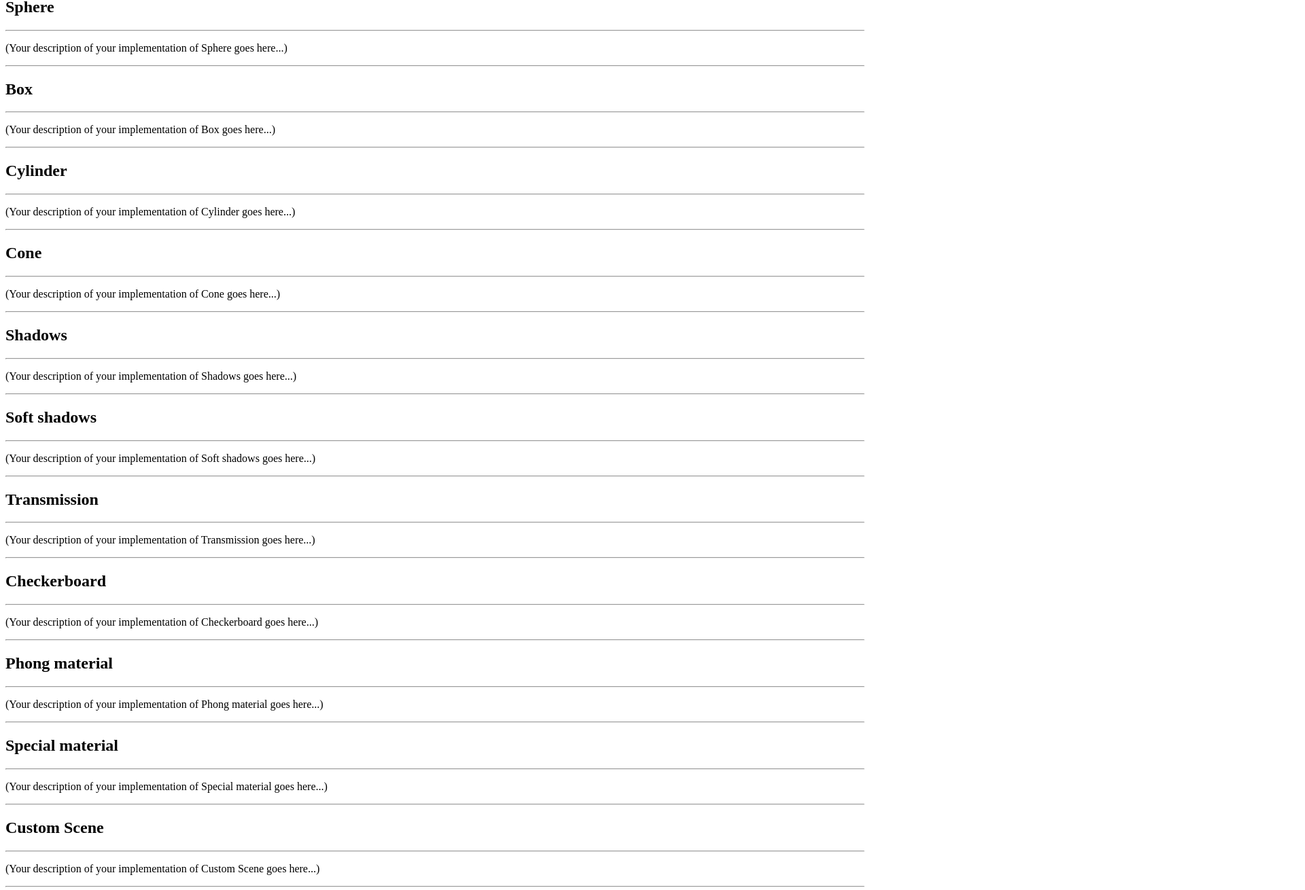
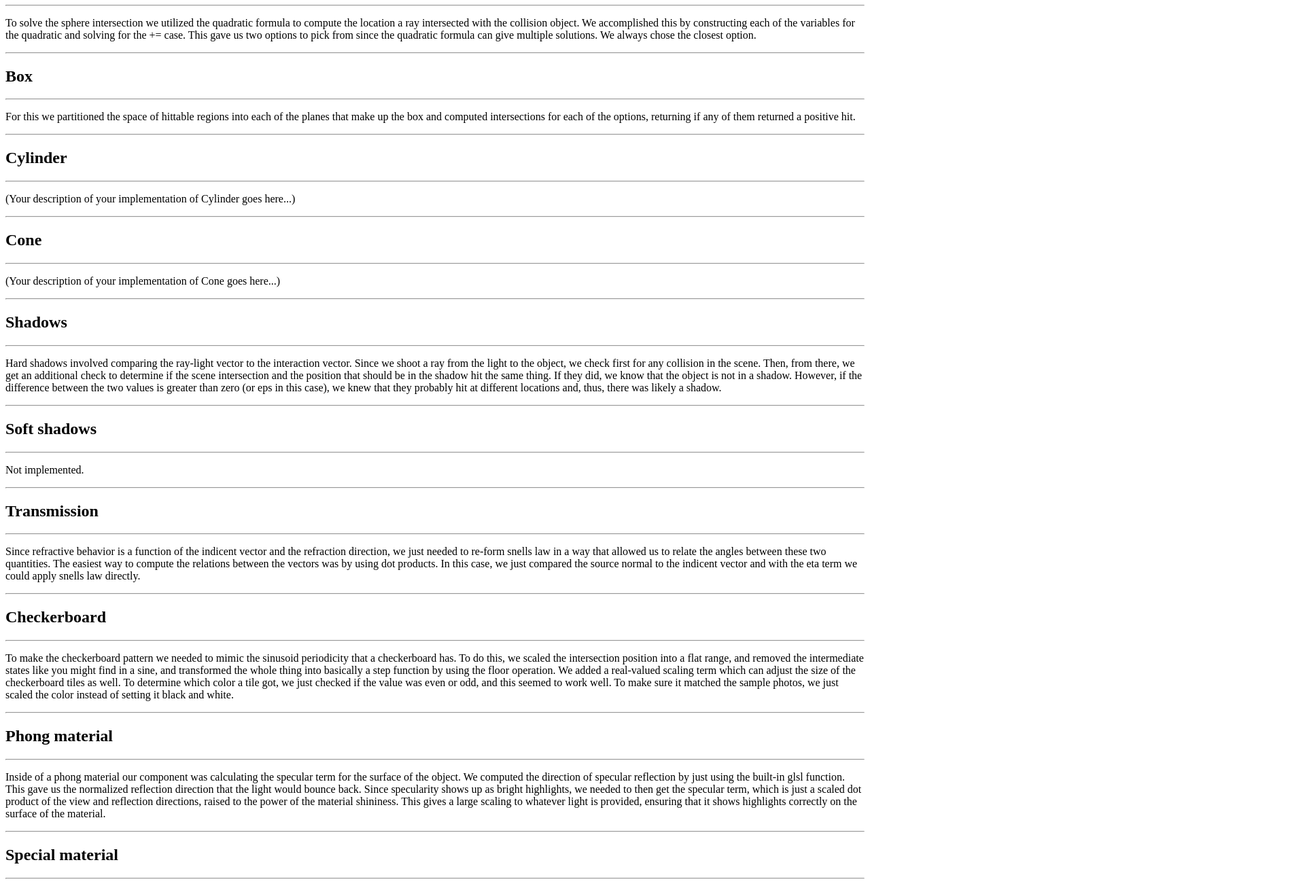
Before and after one commit to enocho1/CPSC-478-Assignment-4, a plain HTML site: page writeup.html in a window 1280 px wide. Shown: the part 1168-2478 px from the top of the page at 68% size, 1920 px wide, since content can reach past the window. Drawn offline with Linux system fonts and the light colour scheme.

Commit message:
writeup, clean up shader

```diff
--- a/writeup.html
+++ b/writeup.html
@@ -1,7 +1,8 @@
 <html>
+
 <head>
-    <title> COS426 Assignment 3 Rendering &mdash; Ray Tracer &mdash; Writeup</title>
-    <link href="css/style.css" type="text/css" rel="stylesheet"/>
+    <title> CPSC478/578 Assignment 4 Rendering &mdash; Ray Tracer &mdash; Writeup</title>
+    <link href="css/style.css" type="text/css" rel="stylesheet" />
 </head>
 
 <body>
@@ -10,7 +11,9 @@
     <div class="top">
         <div class="main_div">
 
-<h1> <div class=assignment>COS426 Assignment 3</div> Ray Tracer &mdash; Writeup</h1>
+            <h1>
+                <div class=assignment>CPSC478/578 Assignment 4 &mdash; Ray Tracer &mdash; Writeup
+            </h1>
             <h2>Switch to: <a href='index.html'>Interactive Editor</a></h2>
             <br>
             <div id='collaboration'>
@@ -50,7 +53,7 @@
                     </em>
                     <p>
                         <strong>
-                YOUR NAME HERE  (your-netid-here)
+                            YOUR NAME HERE (your-netid-here)
                         </strong>
                     </p>
 
@@ -80,62 +83,191 @@
                     <li>(2.0) <a href='#Animation'>Animation</a></li>
                     <li>(0-5) <a href='#Technical+Extensions'>Technical Extensions</a></li>
                     <li>(1.0) <a href='#Art+Contest'>Art Contest</a></li>
-</ul></div>
+                </ul>
+            </div>
 
-<p><hr><p><a name='Trace Ray and Calculate Color'></a><h2>TraceRay</h2><p><hr><p>
+            <p>
+                <hr>
+            <p><a name='Trace Ray and Calculate Color'></a>
+            <h2>TraceRay</h2>
+            <p>
+                <hr>
+            <p>
             <p>For the first part of the assignment, I followed the provided
                 instructions to complete the <code>traceRay</code> and <code>calculateColor</code>
                 functions.</p>
 
-<p><hr><p><a name='Triangle'></a><h2>Triangle</h2><p><hr><p>
+            <p>
+                <hr>
+            <p><a name='Triangle'></a>
+            <h2>Triangle</h2>
+            <p>
+                <hr>
+            <p>
                 (Your description of your implementation of Triangle goes here...)
 
-<p><hr><p><a name='Sphere'></a><h2>Sphere</h2><p><hr><p>
-(Your description of your implementation of Sphere goes here...)
+            <p>
+                <hr>
+            <p><a name='Sphere'></a>
+            <h2>Sphere</h2>
+            <p>
+                <hr>
+            <p>
+                To solve the sphere intersection we utilized the quadratic formula to compute the location a ray
+                intersected with the collision object. We accomplished this by constructing each of the variables for
+                the quadratic and solving for the += case. This gave us two options to pick from since the quadratic
+                formula can give multiple solutions. We always chose the closest option.
 
-<p><hr><p><a name='Box'></a><h2>Box</h2><p><hr><p>
-(Your description of your implementation of Box goes here...)
+            <p>
+                <hr>
+            <p><a name='Box'></a>
+            <h2>Box</h2>
+            <p>
+                <hr>
+            <p>
+                For this we partitioned the space of hittable regions into each of the planes that make up the box and
+                computed intersections for each of the options, returning if any of them returned a positive hit.
 
-<p><hr><p><a name='Cylinder'></a><h2>Cylinder</h2><p><hr><p>
+            <p>
+                <hr>
+            <p><a name='Cylinder'></a>
+            <h2>Cylinder</h2>
+            <p>
+                <hr>
+            <p>
                 (Your description of your implementation of Cylinder goes here...)
 
-<p><hr><p><a name='Cone'></a><h2>Cone</h2><p><hr><p>
+            <p>
+                <hr>
+            <p><a name='Cone'></a>
+            <h2>Cone</h2>
+            <p>
+                <hr>
+            <p>
                 (Your description of your implementation of Cone goes here...)
 
-<p><hr><p><a name='Shadows'></a><h2>Shadows</h2><p><hr><p>
-(Your description of your implementation of Shadows goes here...)
+            <p>
+                <hr>
+            <p><a name='Shadows'></a>
+            <h2>Shadows</h2>
+            <p>
+                <hr>
+            <p>
+                Hard shadows involved comparing the ray-light vector to the interaction vector. Since we shoot a ray
+                from the light to the object, we check first for any collision in the scene. Then, from there, we get an
+                additional check to determine if the scene intersection and the position that should be in the shadow
+                hit the same thing. If they did, we know that the object is not in a shadow. However, if the difference
+                between the two values is greater than zero (or eps in this case), we knew that they probably hit at
+                different locations and, thus, there was likely a shadow.
 
-<p><hr><p><a name='Soft+shadows'></a><h2>Soft shadows</h2><p><hr><p>
-(Your description of your implementation of Soft shadows goes here...)
+            <p>
+                <hr>
+            <p><a name='Soft+shadows'></a>
+            <h2>Soft shadows</h2>
+            <p>
+                <hr>
+            <p>
+                Not implemented.
 
-<p><hr><p><a name='Transmission'></a><h2>Transmission</h2><p><hr><p>
-(Your description of your implementation of Transmission goes here...)
+            <p>
+                <hr>
+            <p><a name='Transmission'></a>
+            <h2>Transmission</h2>
+            <p>
+                <hr>
+            <p>
+                Since refractive behavior is a function of the indicent vector and the refraction direction, we just
+                needed to re-form snells law in a way that allowed us to relate the angles between these two quantities.
+                The easiest way to compute the relations between the vectors was by using dot products. In this case, we
+                just compared the source normal to the indicent vector and with the eta term we could apply snells law
+                directly.
 
-<p><hr><p><a name='Checkerboard'></a><h2>Checkerboard</h2><p><hr><p>
-(Your description of your implementation of Checkerboard goes here...)
+            <p>
+                <hr>
+            <p><a name='Checkerboard'></a>
+            <h2>Checkerboard</h2>
+            <p>
+                <hr>
+            <p>
+                To make the checkerboard pattern we needed to mimic the sinusoid periodicity that a checkerboard has. To
+                do this, we scaled the intersection position into a flat range, and removed the intermediate states like
+                you might find in a sine, and transformed the whole thing into basically a step function by using the
+                floor operation. We added a real-valued scaling term which can adjust the size of the checkerboard tiles
+                as well. To determine which color a tile got, we just checked if the value was even or odd, and this
+                seemed to work well. To make sure it matched the sample photos, we just scaled the color instead of
+                setting it black and white.
 
-<p><hr><p><a name='Phong+material'></a><h2>Phong material</h2><p><hr><p>
-(Your description of your implementation of Phong material goes here...)
+            <p>
+                <hr>
+            <p><a name='Phong+material'></a>
+            <h2>Phong material</h2>
+            <p>
+                <hr>
+            <p>
+                Inside of a phong material our component was calculating the specular term for the surface of the
+                object. We computed the direction of specular reflection by just using the built-in glsl function. This
+                gave us the normalized reflection direction that the light would bounce back. Since specularity shows up
+                as bright highlights, we needed to then get the specular term, which is just a scaled dot product of the
+                view and reflection directions, raised to the power of the material shininess. This gives a large
+                scaling to whatever light is provided, ensuring that it shows highlights correctly on the surface of the
+                material.
 
-<p><hr><p><a name='Special+material'></a><h2>Special material</h2><p><hr><p>
-(Your description of your implementation of Special material goes here...)
+            <p>
+                <hr>
+            <p><a name='Special+material'></a>
+            <h2>Special material</h2>
+            <p>
+                <hr>
+            <p>
+                Not implemented.
 
-<p><hr><p><a name='Scene'></a><h2>Custom Scene</h2><p><hr><p>
-(Your description of your implementation of Custom Scene goes here...)
+            <p>
+                <hr>
+            <p><a name='Scene'></a>
+            <h2>Custom Scene</h2>
+            <p>
+                <hr>
+            <p>
+                Not implementated.
 
-<p><hr><p><a name='Animation'></a><h2>Animation</h2><p><hr><p>
-(Your description of your implementation of Animation goes here...)
+            <p>
+                <hr>
+            <p><a name='Animation'></a>
+            <h2>Animation</h2>
+            <p>
+                <hr>
+            <p>
+                Not implementated.
 
-<p><hr><p><a name='Technical+Extensions'></a><h2>Technical Extensions</h2><p><hr><p>
+            <p>
+                <hr>
+            <p><a name='Technical+Extensions'></a>
+            <h2>Technical Extensions</h2>
+            <p>
+                <hr>
+            <p>
                 (Your description of your implementation of Technical Extensions goes here...)
 
-<p><hr><p><a name='Art+Contest'></a><h2>Art Contest</h2><p><hr><p>
+            <p>
+                <hr>
+            <p><a name='Art+Contest'></a>
+            <h2>Art Contest</h2>
+            <p>
+                <hr>
+            <p>
                 Remember to appropriately label your submission! If you are submitting a google
                 drive link to a movie or animation, give the tag an id that matches the format we
                 for your labeled art project images.
-(Your description of your implementation of Art Contest goes here...)
+
+            <h1>"The Woeful Graduate Student"</h1>
+            <h4><i>"Oh my god, why do the triangles not show up correctly"</i></h4>
+            -Enoch and I for a couple of hours.
+            <br />
+
+            <img src="artcontest.png" />
 
         </div>
     </div>
 </body>
+
 </html>
```
Also changed, not shown: shaders/fragmentShader.frag (+6 -9 lines). Lines whose indentation alone changed are shown as unchanged.
